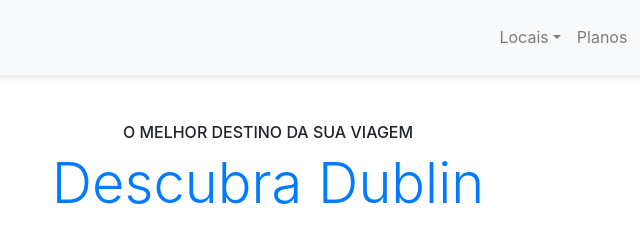
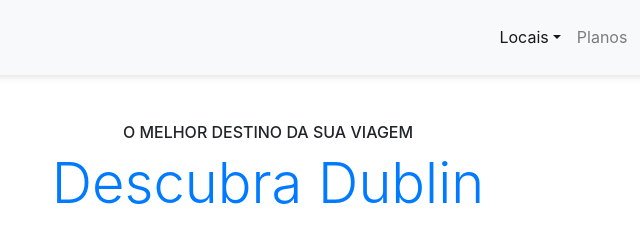
Before and after one commit to larissadantier/Caravan, a plain HTML site: page local.html in a window 1280 px wide. Shown: the top 240 px of the page, 372-1012 px from the left. Drawn offline with Linux system fonts and the light colour scheme.

```diff
--- a/local.html
+++ b/local.html
@@ -58,7 +58,7 @@
         <ul class="navbar-nav ml-auto">
           <li class="nav-item dropdown">
             <a
-              class="nav-link dropdown-toggle"
+              class="nav-link dropdown-toggle active"
               id="navbarDropdown"
               role="button"
               data-toggle="dropdown"
```
